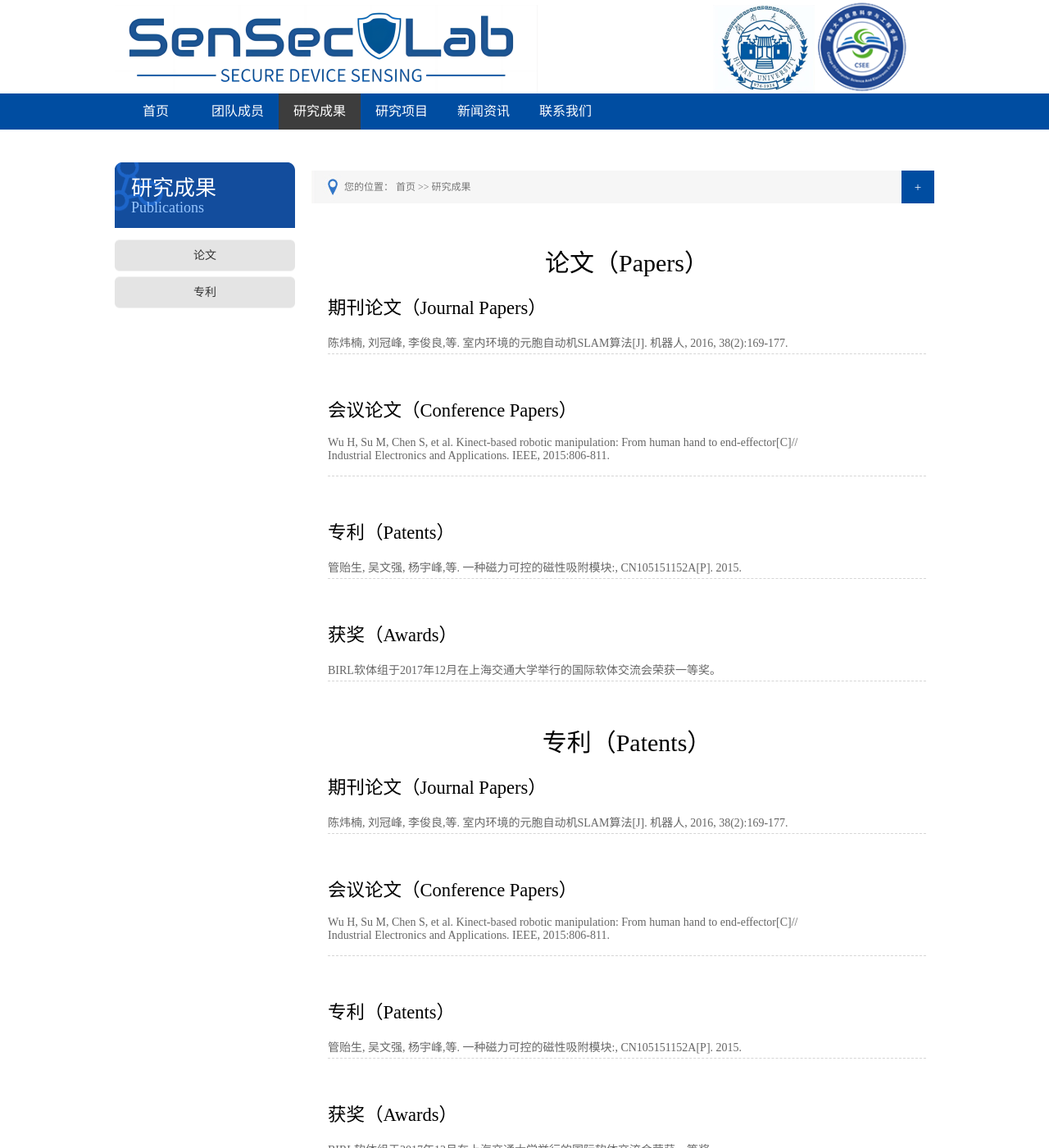
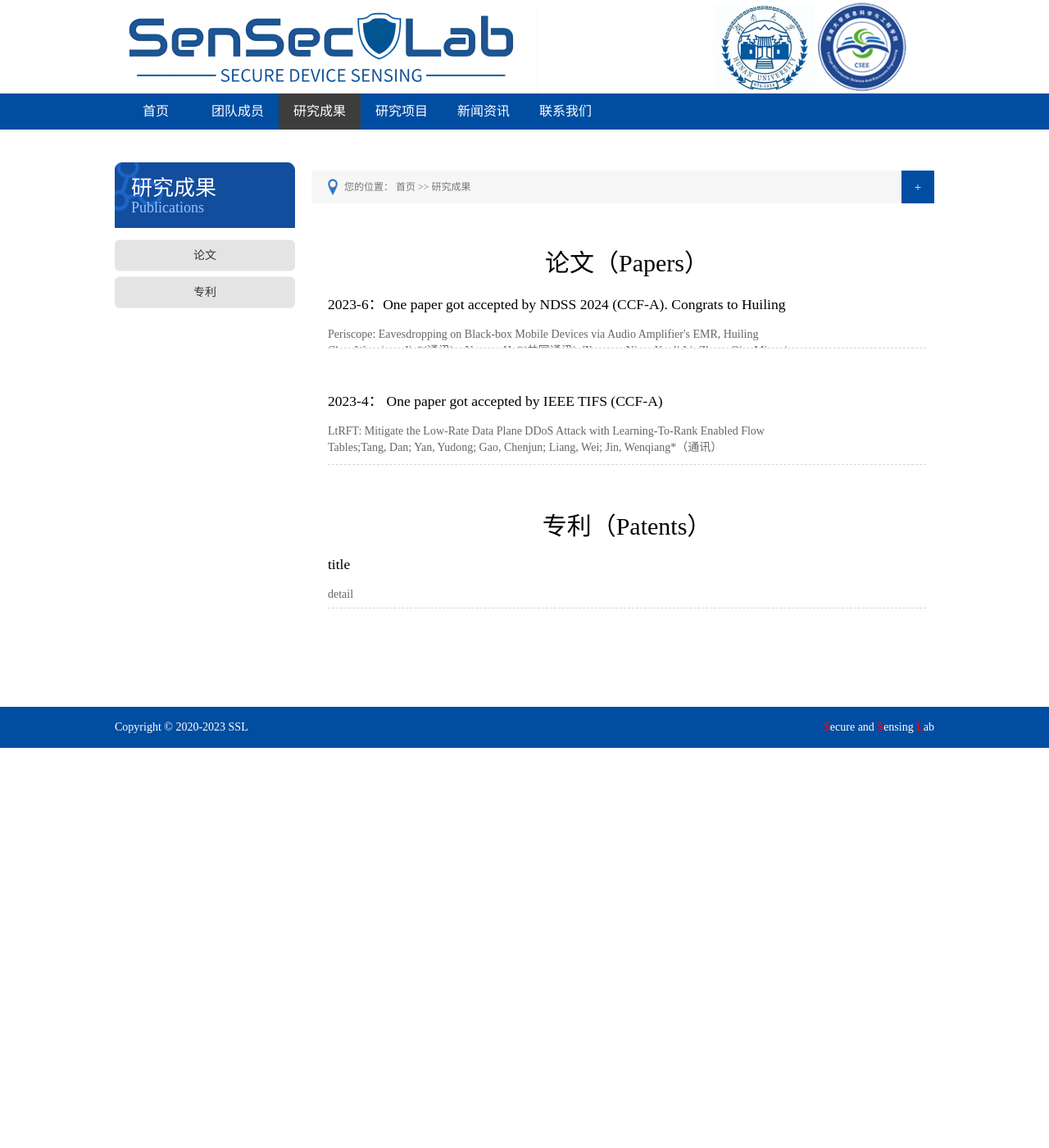
Before and after one commit to Wenqiangjin/wenqiangjin.github.io, a Jekyll site: the page built from pages/publications.html, in a window 1280 px wide and 1400 px high. Shown: the whole window at 82% size. Built offline with Jekyll 4.4.1, drawn with Linux system fonts in a browser that asks for light colours; some of the changed text lies outside the part shown.

Commit message:
paper patent

```diff
--- a/pages/contact.html
+++ b/pages/contact.html
@@ -13,7 +13,7 @@ description: 联系我们
   <div class="contact1_r_b1">
     <div class="contact1_r_b1 left">
       <div class="text">
-        <p class="pt">BIRL仿生与智能机器人实验室</p>
+        <p class="pt">SSL物联网感知安全实验室</p>
         <p>联系人：{{ site.contacts }}</p>
         <p>邮箱：{{ site.email }}</p>
         <p>地址：{{ site.address }}</p>
--- a/pages/publications.html
+++ b/pages/publications.html
@@ -14,63 +14,31 @@ description: 研究成果
     <div class="n_right_bottom">
       <h1 align="center">论文（Papers）</h1>
       <br>
-      <h2>期刊论文（Journal Papers）</h2>
+      <h3>2023-6：One paper got accepted by NDSS 2024 (CCF-A). Congrats to Huiling</h3>
       <ul>
         <li>
-          <div class="n_temp_r_b1"><h4><a href="http://xueshu.baidu.com/s?wd=%E5%AE%A4%E5%86%85%E7%8E%AF%E5%A2%83%E7%9A%84%E5%85%83%E8%83%9E%E8%87%AA%E5%8A%A8%E6%9C%BASLAM+%E7%AE%97%E6%B3%95&tn=SE_baiduxueshu_c1gjeupa&cl=3&ie=utf-8&bs=paperuri%3A%28198668fdb08fad3c2a396b67eadc8cb3%29&f=8&rsv_bp=1&rsv_sug2=1&sc_f_para=sc_tasktype%3D%7BfirstSimpleSearch%7D&rsv_n=2" target="_blank">陈炜楠, 刘冠峰, 李俊良,等. 室内环境的元胞自动机SLAM算法[J]. 机器人, 2016, 38(2):169-177.</a></h4></div>
+          <div class="n_temp_r_b1"><h4>Periscope: Eavesdropping on Black-box Mobile Devices via Audio Amplifier's EMR, Huiling Chen,Wenqiang Jin*(通讯)，Yupeng Hu*(共同通讯), Zhengyu Ning, Kenli Li, Zheng Qin, Mingxing Duan, Yong Xie, Daibo Liu, Ming Li.</h4></div>
         </li>
       </ul>
       <div style="margin-top:50px"></div>
-      <h2>会议论文（Conference Papers）</h2>
+      <h3>2023-4： One paper got accepted by IEEE TIFS (CCF-A)</h3>
       <ul>
         <li style="height:48px;">
-          <div class="n_temp_r_b1"><h4><a href="http://xueshu.baidu.com/s?wd=Kinect-based+Robotic+Manipulation%3A+From+Human+Hand+to+End-effector&tn=SE_baiduxueshu_c1gjeupa&cl=3&ie=utf-8&bs=%E5%AE%A4%E5%86%85%E7%8E%AF%E5%A2%83%E7%9A%84%E5%85%83%E8%83%9E%E8%87%AA%E5%8A%A8%E6%9C%BASLAM+%E7%AE%97%E6%B3%95&f=8&rsv_bp=1&rsv_sug2=1&sc_f_para=sc_tasktype%3D%7BfirstSimpleSearch%7D&rsv_n=2" target="_blank">Wu H, Su M, Chen S, et al. Kinect-based robotic manipulation: From human hand to end-effector[C]// Industrial Electronics and Applications. IEEE, 2015:806-811.</a></h4></div>
+          <div class="n_temp_r_b1"><h4>LtRFT: Mitigate the Low-Rate Data Plane DDoS Attack with Learning-To-Rank Enabled Flow Tables;Tang, Dan; Yan, Yudong; Gao, Chenjun; Liang, Wei; Jin, Wenqiang*（通讯）</h4></div>
+        </li>
+      </ul>
+
+      <div style="margin-top:50px"></div>
+      <h1 align="center">专利（Patents）</h1>
+      <br>
+      <h3>title</h3>
+      <ul>
+        <li>
+          <div class="n_temp_r_b1"><h4>detail</h4></div>
         </li>
       </ul>
       <div style="margin-top:50px"></div>
-      <h2>专利（Patents）</h2>
-      <ul>
-        <li>
-          <div class="n_temp_r_b1"><h4><a href="http://xueshu.baidu.com/s?wd=paperuri%3A%28198668fdb08fad3c2a396b67eadc8cb3%29&filter=sc_long_sign&sc_ks_para=q%3D%E4%B8%80%E7%A7%8D%E7%A3%81%E5%8A%9B%E5%8F%AF%E6%8E%A7%E7%9A%84%E7%A3%81%E6%80%A7%E5%90%B8%E9%99%84%E6%A8%A1%E5%9D%97&sc_us=12407931050397668981&tn=SE_baiduxueshu_c1gjeupa&ie=utf-8" target="_blank">管贻生, 吴文强, 杨宇峰,等. 一种磁力可控的磁性吸附模块:, CN105151152A[P]. 2015.</a></h4></div>
-        </li>
-      </ul>
-      <div style="margin-top:50px"></div>
-      <h2>获奖（Awards）</h2>
-      <ul>
-        <li>
-          <div class="n_temp_r_b1"><h4>BIRL软体组于2017年12月在上海交通大学举行的国际软体交流会荣获一等奖。</h4></div>
-        </li>
-      </ul>
-      <div style="margin-top:50px"></div>
-      <h1 align="center">专利（Patents）</h1>
-      <br>
-      <h2>期刊论文（Journal Papers）</h2>
-      <ul>
-        <li>
-          <div class="n_temp_r_b1"><h4><a href="http://xueshu.baidu.com/s?wd=%E5%AE%A4%E5%86%85%E7%8E%AF%E5%A2%83%E7%9A%84%E5%85%83%E8%83%9E%E8%87%AA%E5%8A%A8%E6%9C%BASLAM+%E7%AE%97%E6%B3%95&tn=SE_baiduxueshu_c1gjeupa&cl=3&ie=utf-8&bs=paperuri%3A%28198668fdb08fad3c2a396b67eadc8cb3%29&f=8&rsv_bp=1&rsv_sug2=1&sc_f_para=sc_tasktype%3D%7BfirstSimpleSearch%7D&rsv_n=2" target="_blank">陈炜楠, 刘冠峰, 李俊良,等. 室内环境的元胞自动机SLAM算法[J]. 机器人, 2016, 38(2):169-177.</a></h4></div>
-        </li>
-      </ul>
-      <div style="margin-top:50px"></div>
-      <h2>会议论文（Conference Papers）</h2>
-      <ul>
-        <li style="height:48px;">
-          <div class="n_temp_r_b1"><h4><a href="http://xueshu.baidu.com/s?wd=Kinect-based+Robotic+Manipulation%3A+From+Human+Hand+to+End-effector&tn=SE_baiduxueshu_c1gjeupa&cl=3&ie=utf-8&bs=%E5%AE%A4%E5%86%85%E7%8E%AF%E5%A2%83%E7%9A%84%E5%85%83%E8%83%9E%E8%87%AA%E5%8A%A8%E6%9C%BASLAM+%E7%AE%97%E6%B3%95&f=8&rsv_bp=1&rsv_sug2=1&sc_f_para=sc_tasktype%3D%7BfirstSimpleSearch%7D&rsv_n=2" target="_blank">Wu H, Su M, Chen S, et al. Kinect-based robotic manipulation: From human hand to end-effector[C]// Industrial Electronics and Applications. IEEE, 2015:806-811.</a></h4></div>
-        </li>
-      </ul>
-      <div style="margin-top:50px"></div>
-      <h2>专利（Patents）</h2>
-      <ul>
-        <li>
-          <div class="n_temp_r_b1"><h4><a href="http://xueshu.baidu.com/s?wd=paperuri%3A%28198668fdb08fad3c2a396b67eadc8cb3%29&filter=sc_long_sign&sc_ks_para=q%3D%E4%B8%80%E7%A7%8D%E7%A3%81%E5%8A%9B%E5%8F%AF%E6%8E%A7%E7%9A%84%E7%A3%81%E6%80%A7%E5%90%B8%E9%99%84%E6%A8%A1%E5%9D%97&sc_us=12407931050397668981&tn=SE_baiduxueshu_c1gjeupa&ie=utf-8" target="_blank">管贻生, 吴文强, 杨宇峰,等. 一种磁力可控的磁性吸附模块:, CN105151152A[P]. 2015.</a></h4></div>
-        </li>
-      </ul>
-      <div style="margin-top:50px"></div>
-      <h2>获奖（Awards）</h2>
-      <ul>
-        <li>
-          <div class="n_temp_r_b1"><h4>BIRL软体组于2017年12月在上海交通大学举行的国际软体交流会荣获一等奖。</h4></div>
-        </li>
-      </ul>
+
     </div>
   </div>
 </div>
```
